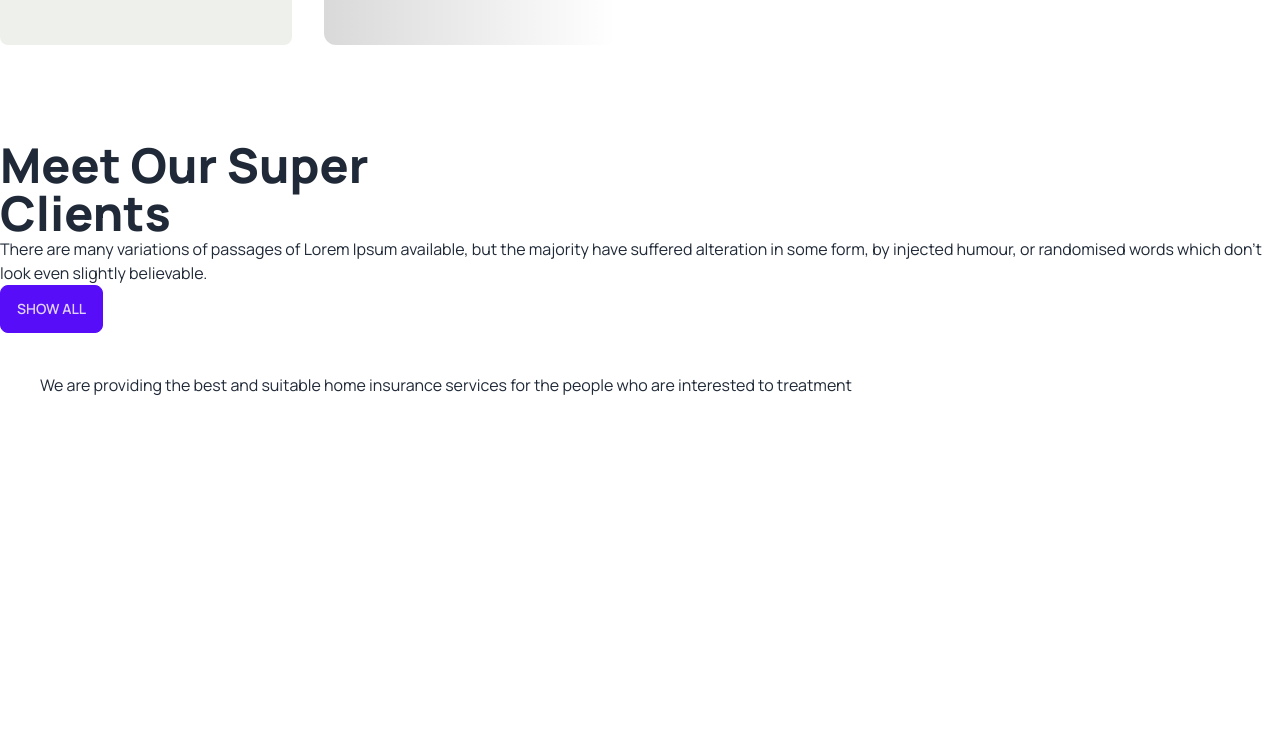
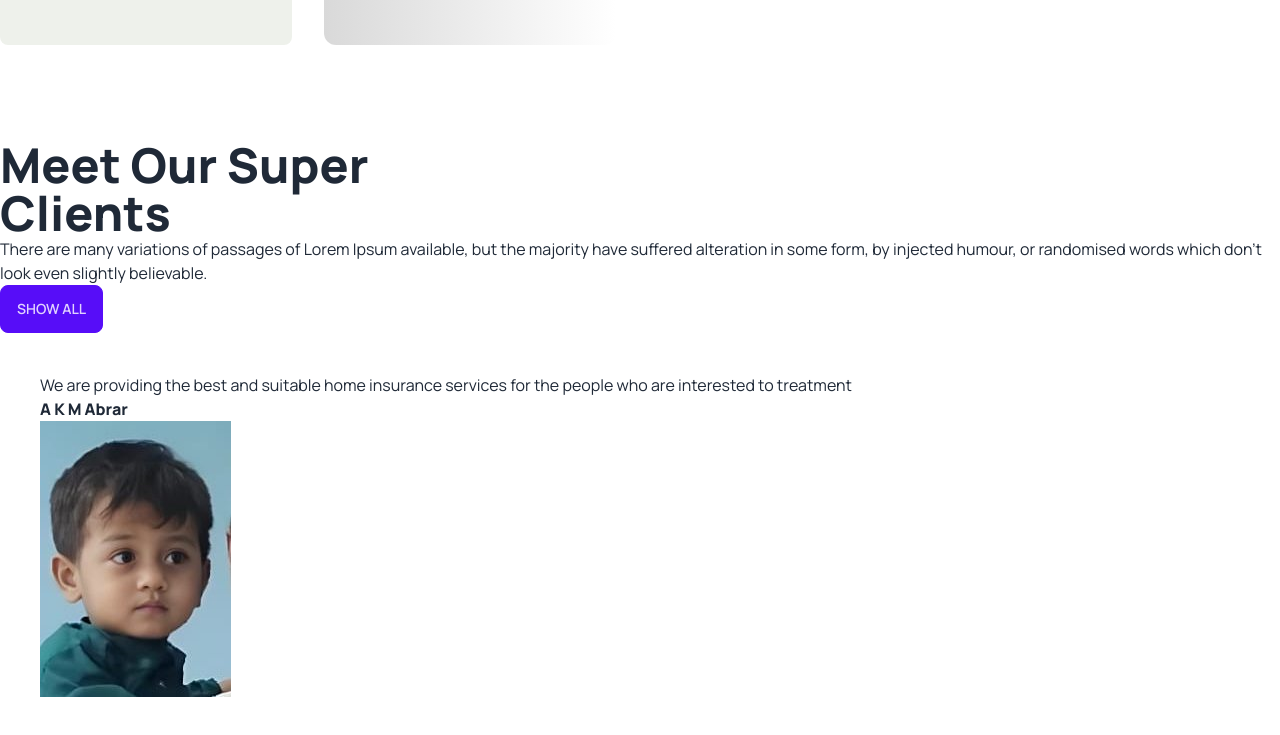
Before and after one commit to akmazhar/tea-house-resource, a plain HTML site: page index.html in a window 1280 px wide. Shown: the part 1630-2365 px from the top of the page. Before the commit the page ends 2163 px from the top, so only its background shows below. Drawn offline with nearby package versions, Linux system fonts and the light colour scheme.

Commit message:
mnk.png image added

```diff
--- a/index.html
+++ b/index.html
@@ -147,6 +147,9 @@
         <div>
           <div class="p-10">
             <p>We are providing the best and suitable home insurance services for the people who are interested to treatment</p>
+            <h4 class="font-bold">A K M Abrar</h4>
+            <p class="font-medium"></p>
+            <img src="./images/mk.png" alt="">
           </div>
         </div>
        </section>
```
Also changed, not shown: images/mk.png (added).
